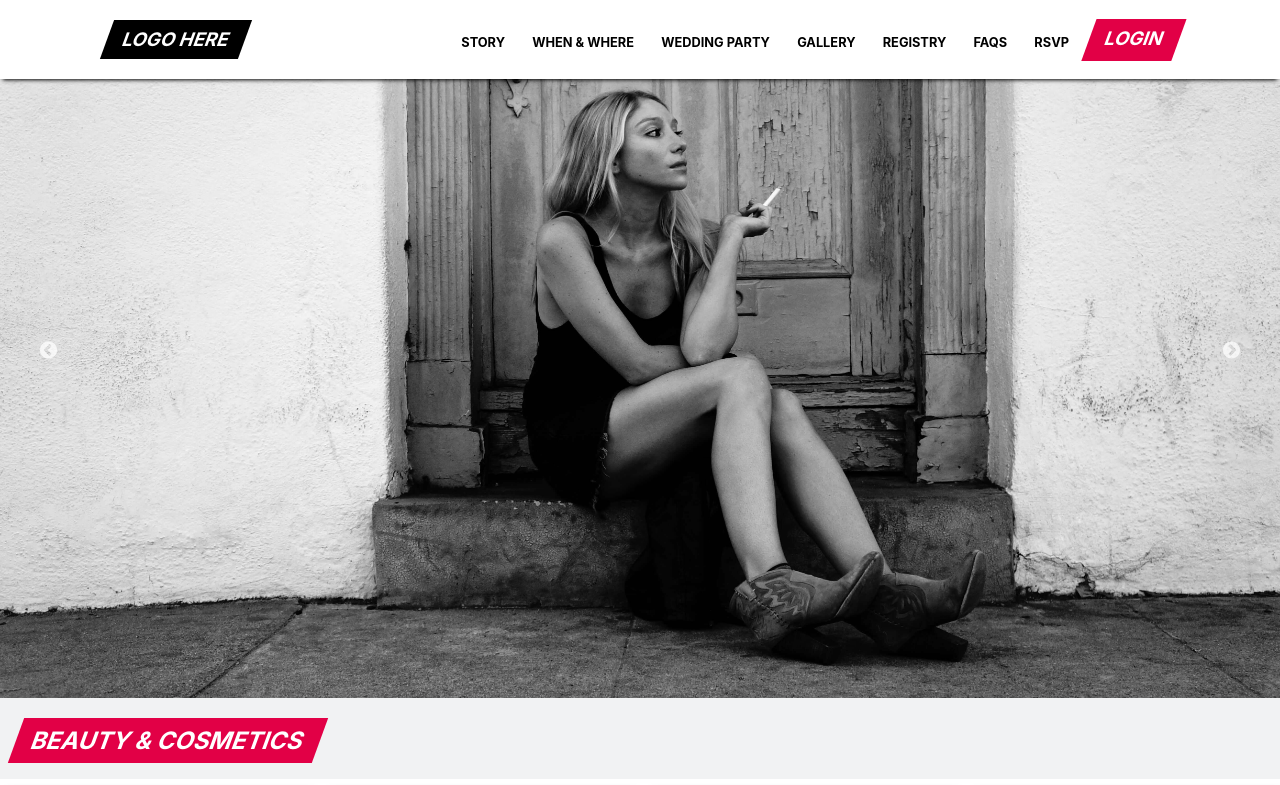
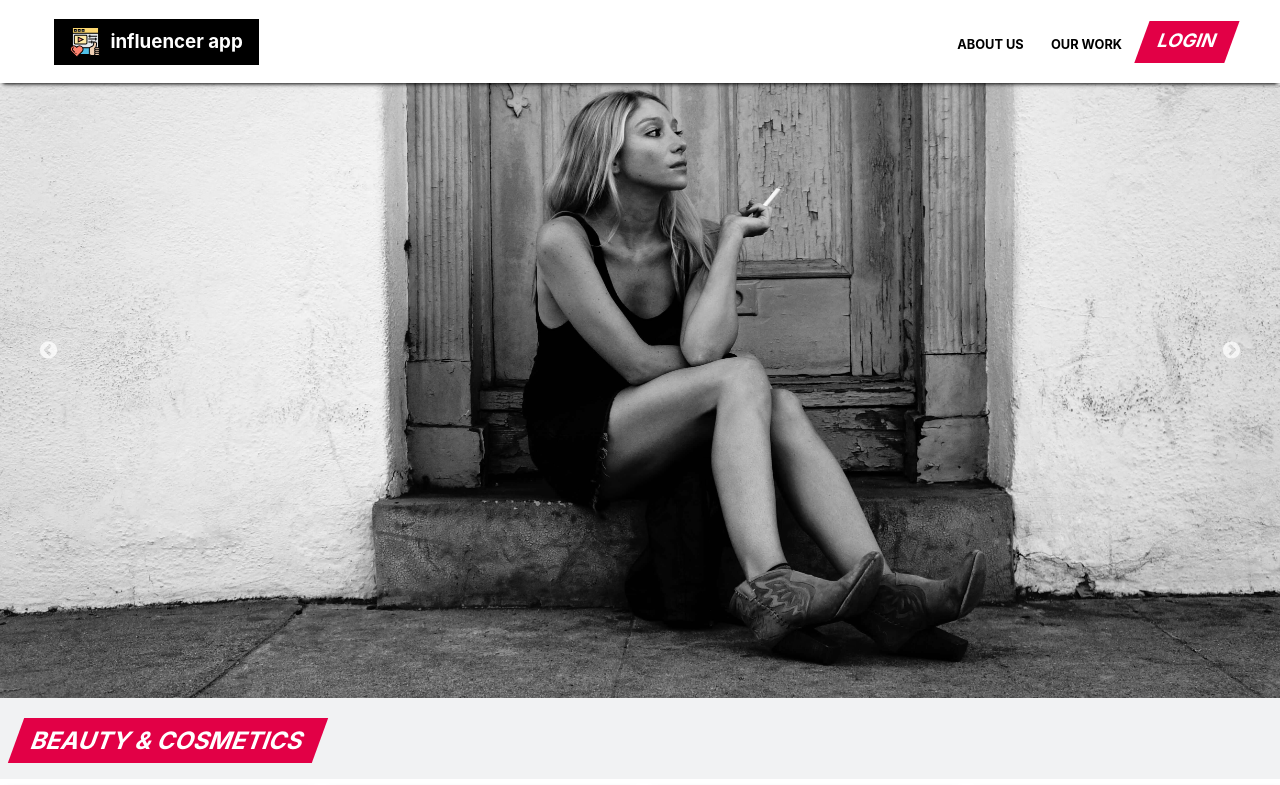
Before and after one commit to FrancisCalizo/ohio-taxidermy-supply, a Next.js app: page / in a window 1280 px wide. Shown: the top 785 px of the page. Built offline with nearby package versions, Linux system fonts and the light colour scheme.

Commit message:
fix: cleanup nav of lint errors, add logo, refactor

```diff
--- a/components/layout/Navbar.tsx
+++ b/components/layout/Navbar.tsx
@@ -1,80 +1,31 @@
-import React, { useEffect, useState, Fragment } from 'react';
-import { Transition, TransitionStatus } from 'react-transition-group';
+import React, { useState, Fragment } from 'react';
 import styled from 'styled-components';
+import Image from 'next/image';
 
-export const size = {
-  sm: '425px',
-  md: '768px',
-  lg: '1024px',
-  xl: '1440px',
-};
-
-export const device = {
-  minSm: `(min-width: ${size.sm})`,
-  minMd: `(min-width: ${size.md})`,
-  minLg: `(min-width: ${size.lg})`,
-  minXl: `(min-width: ${size.xl})`,
-  maxSm: `(max-width: ${size.sm})`,
-  maxMd: `(max-width: ${size.md})`,
-  maxLg: `(max-width: ${size.lg})`,
-  maxXl: `(max-width: ${size.xl})`,
-};
+import { device } from 'components/utils/mediaQueries';
 
 export default function Navbar() {
-  const [isNavColored, setisNavColored] = useState(false);
   const [isHamburgerOpen, setIsHamburgerOpen] = useState(false);
-
-  const handleScroll = () => {
-    if (window.scrollY > 150) {
-      setisNavColored(true);
-    } else {
-      setisNavColored(false);
-    }
-  };
-
-  const handleClick = () => {
-    setIsHamburgerOpen(!isHamburgerOpen);
-  };
-
-  useEffect(() => {
-    window.addEventListener('scroll', handleScroll);
-
-    return () => window.removeEventListener('scroll', handleScroll);
-  }, []);
 
   return (
     <Fragment>
-      <Transition in={isNavColored} timeout={500}>
-        {(state) => (
-          <Nav state={state} isHamburgerOpen={isHamburgerOpen}>
+      <Nav isHamburgerOpen={isHamburgerOpen}>
         <Container>
-              <LogoContainer>Logo Here</LogoContainer>
-              <Hamburger onClick={handleClick}>
+          <LogoContainer>
+            <Image src={`/appreciation.svg`} alt="logo" width={30} height={30} quality={50} />
+            <div style={{ marginLeft: 10 }}>Influencer App</div>
+          </LogoContainer>
+          <Hamburger onClick={() => setIsHamburgerOpen(!isHamburgerOpen)}>
             <BurgerLine isHamburgerOpen={isHamburgerOpen}></BurgerLine>
             <BurgerLine isHamburgerOpen={isHamburgerOpen}></BurgerLine>
             <BurgerLine isHamburgerOpen={isHamburgerOpen}></BurgerLine>
           </Hamburger>
           <NavLinks>
             <NavLink>
-                  <div>Story</div>
+              <div>About Us</div>
             </NavLink>
             <NavLink>
-                  <div>When & Where</div>
-                </NavLink>
-                <NavLink>
-                  <div>Wedding Party</div>
-                </NavLink>
-                <NavLink>
-                  <div>Gallery</div>
-                </NavLink>
-                <NavLink>
-                  <div>Registry</div>
-                </NavLink>
-                <NavLink>
-                  <div>FAQs</div>
-                </NavLink>
-                <NavLink>
-                  <div>RSVP</div>
+              <div>Our Work</div>
             </NavLink>
             <NavButton>
               <span>Login</span>
@@ -82,52 +33,13 @@ export default function Navbar() {
           </NavLinks>
         </Container>
       </Nav>
-        )}
-      </Transition>
-      <Transition in={isHamburgerOpen} timeout={0}>
-        {(state) => (
-          <HamburgerLinks state={state} isHamburgerOpen={isHamburgerOpen}>
+      <HamburgerLinks isHamburgerOpen={isHamburgerOpen}>
         <HamburgerLink
           onClick={() => {
             setIsHamburgerOpen(false);
           }}
         >
           Home
-            </HamburgerLink>
-            <HamburgerLink
-              onClick={() => {
-                setIsHamburgerOpen(false);
-              }}
-            >
-              Story
-            </HamburgerLink>
-            <HamburgerLink
-              onClick={() => {
-                setIsHamburgerOpen(false);
-              }}
-            >
-              When And Where
-            </HamburgerLink>
-            <HamburgerLink
-              onClick={() => {
-                setIsHamburgerOpen(false);
-              }}
-            >
-              Wedding Party
-            </HamburgerLink>
-            <HamburgerLink
-              onClick={() => {
-                setIsHamburgerOpen(false);
-              }}
-            >
-              Gallery
-            </HamburgerLink>
-            <HamburgerLink
-              onClick={() => {
-                setIsHamburgerOpen(false);
-              }}
-            >
-              Registry
         </HamburgerLink>
         <HamburgerLink
           onClick={() => {
@@ -151,20 +63,14 @@ export default function Navbar() {
           Contact
         </HamburgerLink>
       </HamburgerLinks>
-        )}
-      </Transition>
     </Fragment>
   );
 }
 
-export const Nav = styled.nav<{ state: TransitionStatus }>`
+export const Nav = styled.nav<{ isHamburgerOpen: boolean }>`
   background-color: white;
-  /* opacity: ${(props) => (props.state === 'entering' ? 0.0 : 1.0)}; */
-  /* height: ${(props) => (props.state === 'entering' ? 0 : '85px')}; */
   color: black;
   box-shadow: 0 4px 4px -3px #000;
-  /* transition: height 500ms ease-in, opacity 100ms ease-in, background-color 100ms ease-in-out 100ms,
-    color 100ms ease-in 300ms, box-shadow 100ms ease-in 300ms; */
   overflow: hidden;
   position: fixed;
   top: 0;
@@ -177,7 +83,7 @@ const Container = styled.div`
   justify-content: space-between;
   align-items: center;
   max-width: var(--container);
-  margin: 0 auto;
+  margin: 0 3rem;
   height: 100%;
 
   @media ${device.maxLg} {
@@ -185,9 +91,6 @@ const Container = styled.div`
   }
   @media ${device.maxMd} {
     margin: auto 1.2rem;
-  }
-  @media ${device.minLg} {
-    justify-content: space-around;
   }
 `;
 
@@ -200,7 +103,6 @@ const NavLinks = styled.div`
 `;
 
 const Hamburger = styled.div`
-  /*border: 1px solid ${(props) => (props.isNavColored ? 'var(--header-black)' : 'white')};*/
   border-radius: 10px;
   padding: 0.4rem 0.7rem;
   cursor: pointer;
@@ -210,7 +112,7 @@ const Hamburger = styled.div`
   }
 `;
 
-const HamburgerLinks = styled.div`
+const HamburgerLinks = styled.div<{ isHamburgerOpen: boolean }>`
   position: fixed;
   top: 85px;
   z-index: 10;
@@ -224,13 +126,8 @@ const HamburgerLinks = styled.div`
   background: white;
   color: black;
   z-index: 20;
-  /* opacity: ${(props) => (props.state === 'entered' ? 1 : 0)}; */
 
   transition: opacity 0.2s ease-in-out, background-color 1.4s;
-
-  /* & div:nth-child(8) {
-    border-bottom: none;
-  } */
 
   @media ${device.minLg} {
     display: none;
@@ -248,10 +145,10 @@ const HamburgerLink = styled.div`
   }
 `;
 
-const BurgerLine = styled.div`
+const BurgerLine = styled.div<{ isHamburgerOpen: boolean }>`
   width: 40px;
   height: 3px;
-  background-color: black;
+  background-color: gray;
   margin: 8px 0;
   border-radius: 5px;
   box-shadow: 0 2px 2px 0 rgba(0, 0, 0, 0.13), 0 2px 3px 0 rgba(0, 0, 0, 0.15);
@@ -290,22 +187,6 @@ const NavLink = styled.div`
   }
 `;
 
-// const LogoContainer = styled.div`
-//   transition: border 500ms ease-in;
-//   border: 1px solid ${(props) => (props.isNavColored ? 'var(--header-black)' : 'white')};
-//   box-shadow: 0 2px 4px 0 rgba(0, 0, 0, 0.2), 0 3px 10px 0 rgba(0, 0, 0, 0.19);
-//   padding: 0.3rem 0.7rem;
-//   border-radius: 10px;
-//   cursor: pointer;
-
-//   @media ${device.maxLg} {
-//     font-size: 0.9rem;
-//   }
-//   @media ${device.maxSm} {
-//     font-size: 0.8rem;
-//   }
-// `;
-
 const NavButton = styled.h3`
   background: #e20046;
   display: inline-block;
@@ -321,5 +202,13 @@ const NavButton = styled.h3`
 `;
 
 const LogoContainer = styled(NavButton)`
+  display: flex;
+  align-items: center;
   background: #000;
+  transform: none;
+  text-transform: lowercase;
+
+  & > span {
+    transform: none;
+  }
 `;
--- /dev/null
+++ b/components/utils/mediaQueries.ts
@@ -0,0 +1,17 @@
+export const size = {
+  sm: '425px',
+  md: '768px',
+  lg: '1024px',
+  xl: '1440px',
+};
+
+export const device = {
+  minSm: `(min-width: ${size.sm})`,
+  minMd: `(min-width: ${size.md})`,
+  minLg: `(min-width: ${size.lg})`,
+  minXl: `(min-width: ${size.xl})`,
+  maxSm: `(max-width: ${size.sm})`,
+  maxMd: `(max-width: ${size.md})`,
+  maxLg: `(max-width: ${size.lg})`,
+  maxXl: `(max-width: ${size.xl})`,
+};
```
Also changed, not shown: public/appreciation.svg (added), 1 other file (tests, documents, lock files or other folders). Lines whose indentation alone changed are shown as unchanged.
